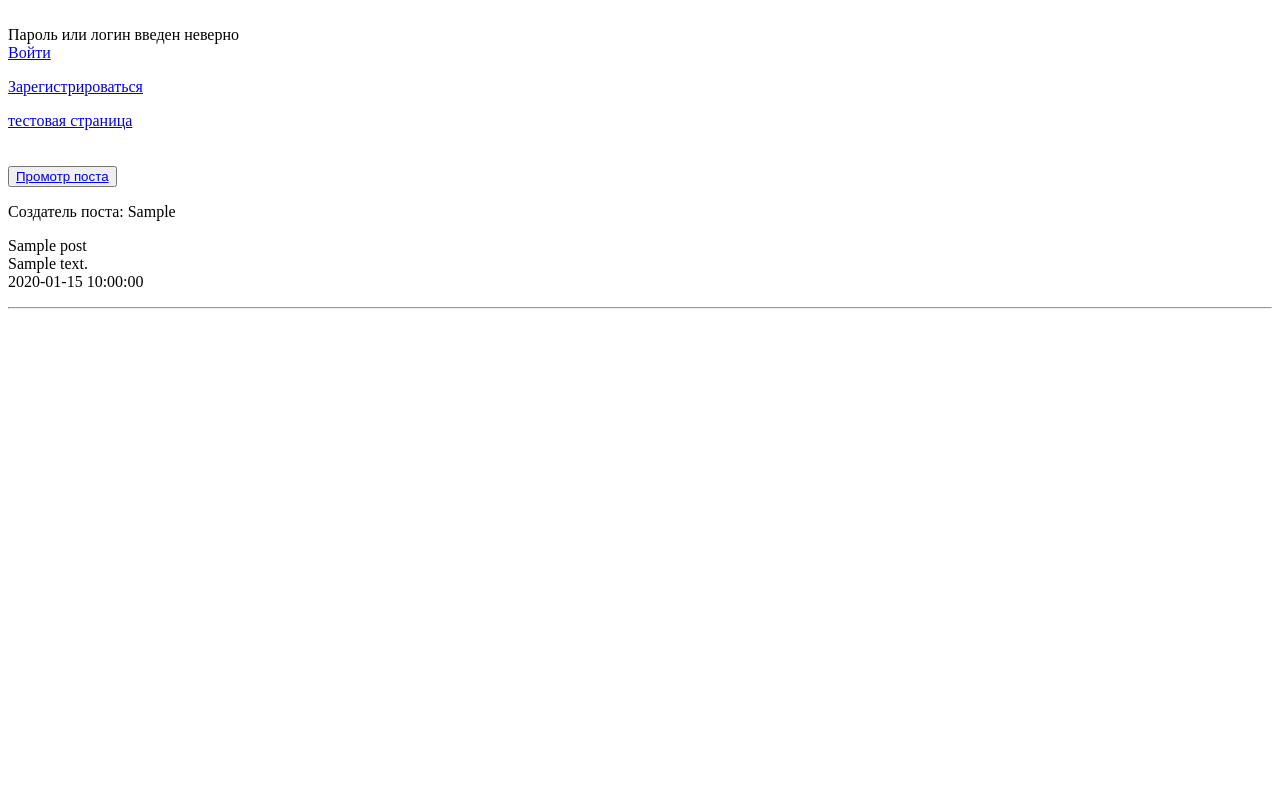
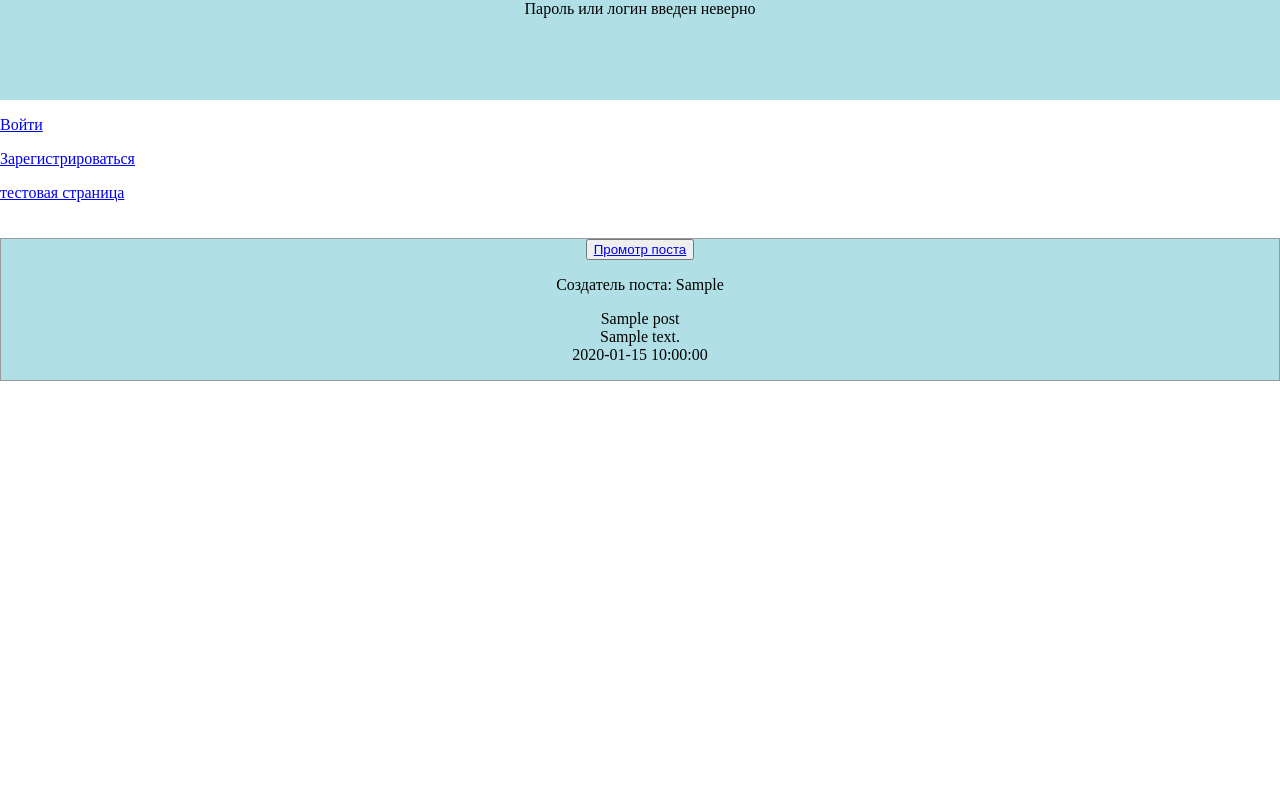
Before and after one commit to blablavlad/one-, a PHP site: page / in a window 1280 px wide. Run offline with PHP 8.4, Linux system fonts and the light colour scheme; tables that the repository leaves empty or names only in its code hold one stand-in row (values such as "Sample post"); data that the repository does not hold is empty.

Commit message:
change structure_2.9

```diff
--- a/extract.php
+++ b/extract.php
@@ -10,7 +10,7 @@
 		$a = htmlspecialchars($post['title']);
 		$b = htmlspecialchars($post['text']);
 
-		echo '<button><a href="view_post.php?id=' . $post['id'] . '">Промотр поста</a></button>';;
+		echo '<div class="content"><button><a href="view_post.php?id=' . $post['id'] . '">Промотр поста</a></button>';;
 
-		echo '<p> Создатель поста: '. $post['user'] .'</p>'.'<p>'. $a .'<br>'. $b .'<br>'. $post['date'] .'</p><hr>';
+		echo '<p> Создатель поста: '. $post['user'] .'</p>'.'<p>'. $a .'<br>'. $b .'<br>'. $post['date'] .'</p></div>';
 	}
--- a/index.php
+++ b/index.php
@@ -1,16 +1,18 @@
 <?php
-
+	// сделать навигацию
 	session_start();
 
 	include 'create_post.php';
 
+	echo '<link rel="stylesheet" type="text/css" href="style.css">';
+
 	if (isset($_SESSION['user_name']) && isset($_SESSION['user_loged_in'])) {
-		echo '<p>'. htmlspecialchars($_SESSION['user_name']) . ', доброго времени суток! <br>';
+		echo '<div class="header"><p>'. htmlspecialchars($_SESSION['user_name']) . ', доброго времени суток! </p></div>';
 	}
 	else {
-		echo '<br>';
-		echo 'Пароль или логин введен неверно <br>';
+		echo '<div class="header"><p>Пароль или логин введен неверно </p></div>';
 	}
+	// echo '<link rel="stylesheet" type="text/css" href="style.css">';
 
 ?>
 <!DOCTYPE html>
@@ -20,11 +22,11 @@
 	<title>Мой сайт</title>
 </head>
 <body>
-
+	<!-- <div class="content"> -->
 	<!-- войти -->
 	<?php
 		if (!isset($_SESSION['user_name']) && !isset($_SESSION['user_loged_in'])) {
-			echo '<a href="log_in_page.php">Войти</a>';
+			echo '<div class"header"><p><a href="log_in_page.php">Войти</a></p></div>';
 		}
 	?>
 
@@ -66,5 +68,6 @@
 		require 'extract.php';
 	?>
 
+	<!-- </div> -->
 </body>
 </html>
--- /dev/null
+++ b/style.css
@@ -0,0 +1,27 @@
+body {
+	margin: 0;
+	padding: 0;
+}
+
+.header {
+	height: 100px;
+/*	width: 100px;*/
+	background-color: #B0E0E6;
+	text-align: center;
+}
+
+.content {
+	position: center;
+	height: auto;
+	width: auto;
+	background-color: #B0E0E6;
+	text-align: center;
+	border: 1px solid #999;
+	font-size: 12pt;
+}
+
+#footer {
+	height: 200px;
+	text-align: center;
+	font-size: 14pt;
+}
```
Also changed, not shown: header-2.jpg (added).
